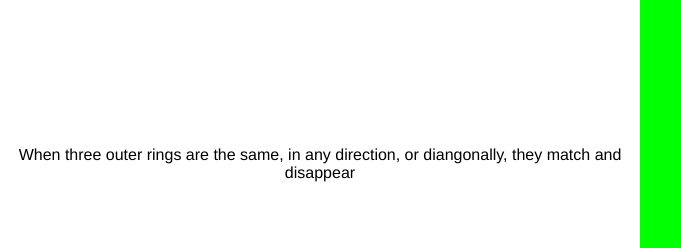
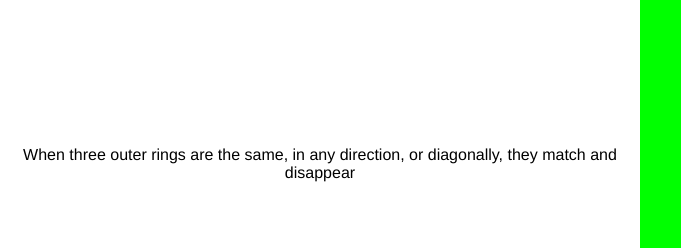
Before and after one commit to ReactiveRaven/cyclical.reactiveraven.co.uk, a plain HTML site: page index.html in a window 1280 px wide. Shown: the part 960-1208 px from the top of the page, 0-681 px from the left. Drawn offline with Linux system fonts and the light colour scheme.

Commit message:
Correct typo

```diff
--- a/index.html
+++ b/index.html
@@ -97,7 +97,7 @@
         <div class="clearfix">
             <div class="halfbox">
                 <div class="verticalcenter text">
-                    When three outer rings are the same, in any direction, or diangonally, they match and disappear
+                    When three outer rings are the same, in any direction, or diagonally, they match and disappear
                 </div>
             </div>
             <div class="halfbox lime">
```
